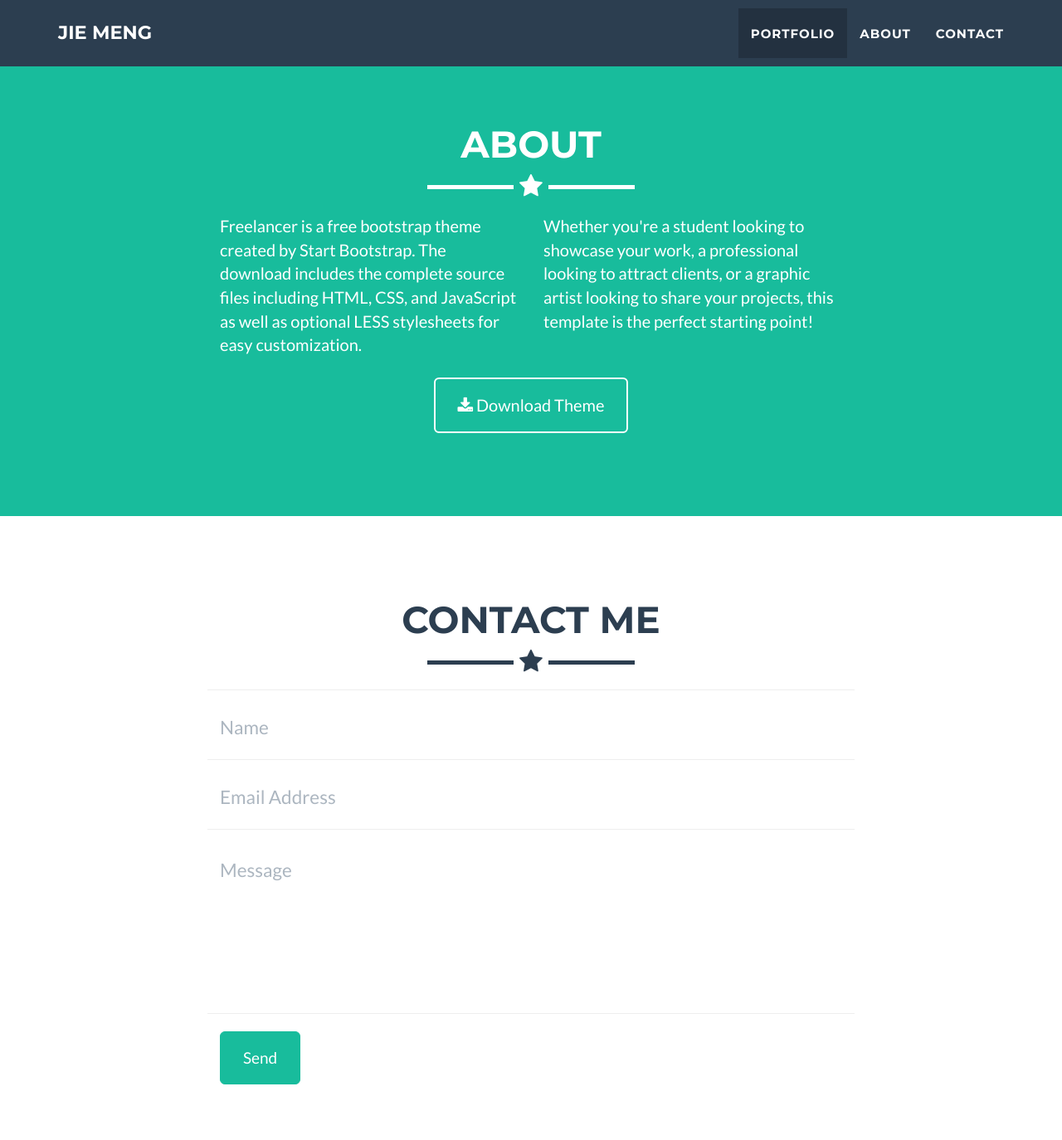
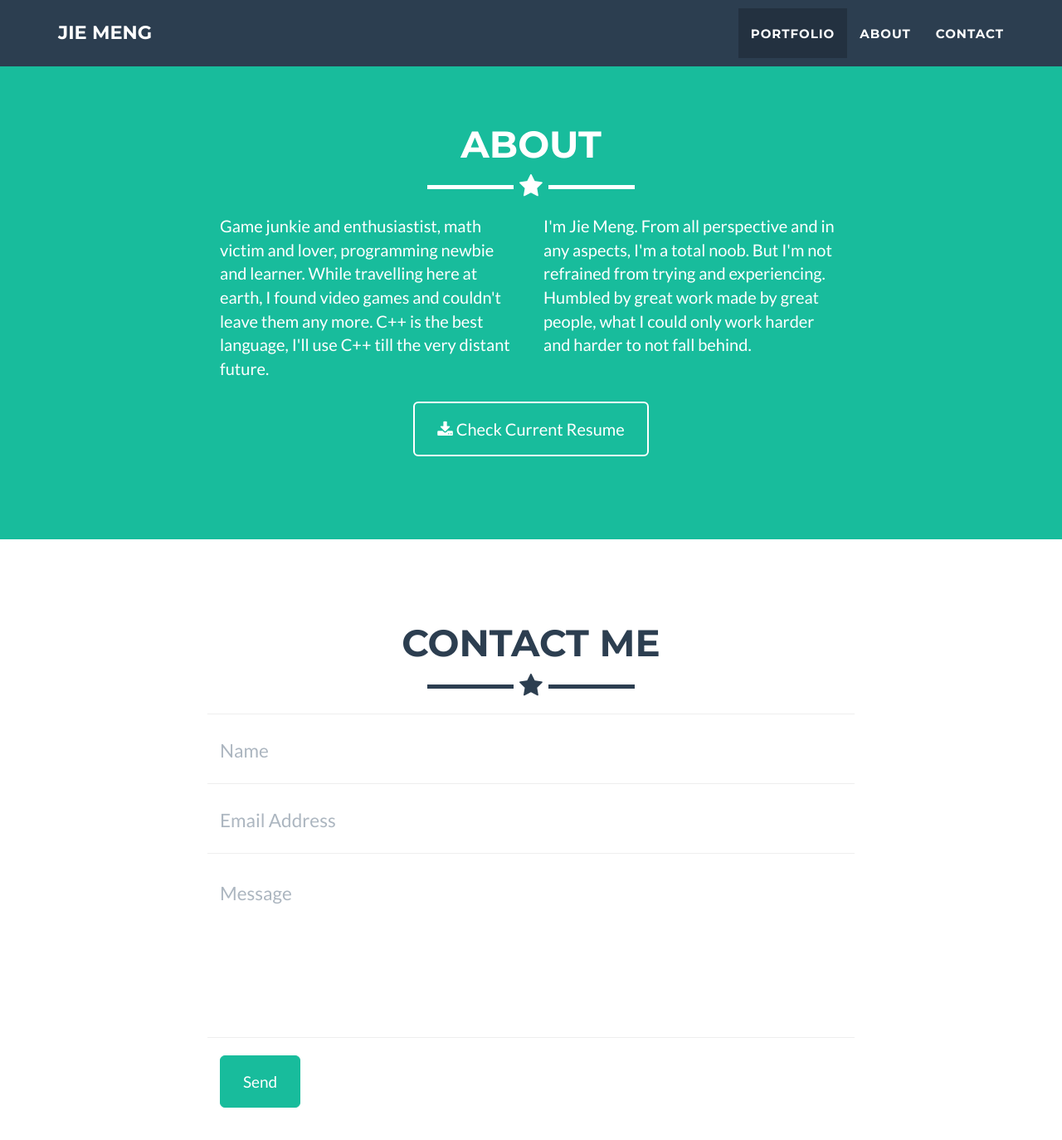
Before and after one commit to Ninjajie/Ninjajie.github.io, a Jekyll site: the page built from index.html, in a window 1280 px wide and 1400 px high, scrolled down 1616 px. Shown: the top 1374 px of the window at 83% size. Built offline with Jekyll 4.4.1, drawn with Linux system fonts in a browser that asks for light colours; some of the changed text lies outside the part shown.

Commit message:
second post

```diff
--- a/_config.yml
+++ b/_config.yml
@@ -32,31 +32,31 @@ color:
 
 # Footer settings
 footer:
-  copyright: Dr. Henry Jekyll
+  copyright: Jie Meng
   location: Location
-  social: Around the Web
+  social: Me on the WEB
   credits: Credits
 
 # Social networks usernames (many more available: google-plus, flickr, dribbble, pinterest, instagram, tumblr, linkedin, etc.)
 social:
-  - title: twitter
+  - title: Youtube
     url: http://twitter.com/jekyllrb
   - title: facebook
     url:
   - title: stack-overflow
     url: http://stackoverflow.com/questions/tagged/jekyll
-  - title: bitbucket
+  - title: linkedin
     url: http://bitbucket.org/jekyll
   - title: github
-    url: http://github.com/jekyll
+    url: http://github.com/Ninjajie
 
 # Postal address (add as many lines as necessary)
 address:
-  - line: 3481 Melrose Place
-  - line: Beverly Hills, CA 90210
+  - line: Some Street
+  - line: Philadelphia, PA
 
 # Credits content
-credits: 'Freelancer is a free to use, open source Bootstrap theme created by <a href="http://startbootstrap.com">Start Bootstrap</a>.'
+credits: 'Made by Jie Meng, powered by GitHub'
 
 # Build settings
 markdown: kramdown
--- a/_includes/about.html
+++ b/_includes/about.html
@@ -9,14 +9,15 @@
             </div>
             <div class="row">
                 <div class="col-lg-4 col-lg-offset-2">
-                    <p>Freelancer is a free bootstrap theme created by Start Bootstrap. The download includes the complete source files including HTML, CSS, and JavaScript as well as optional LESS stylesheets for easy customization.</p>
+                    <p>Game junkie and enthusiastist, math victim and lover, programming newbie and learner. While travelling here at earth, I found video games and couldn't leave them any more. C++ is the best language, I'll use C++ till the very distant future.
+                    </p>
                 </div>
                 <div class="col-lg-4">
-                    <p>Whether you're a student looking to showcase your work, a professional looking to attract clients, or a graphic artist looking to share your projects, this template is the perfect starting point! </p>
+                    <p>I'm Jie Meng. From all perspective and in any aspects, I'm a total noob. But I'm not refrained from trying and experiencing. Humbled by great work made by great people, what I could only work harder and harder to not fall behind.</p>
                 </div>
                 <div class="col-lg-8 col-lg-offset-2 text-center">
                     <a href="https://github.com/jeromelachaud/freelancer-theme" class="btn btn-lg btn-outline">
-                        <i class="fa fa-download"></i> Download Theme
+                        <i class="fa fa-download"></i> Check Current Resume
                     </a>
                 </div>
             </div>
```
